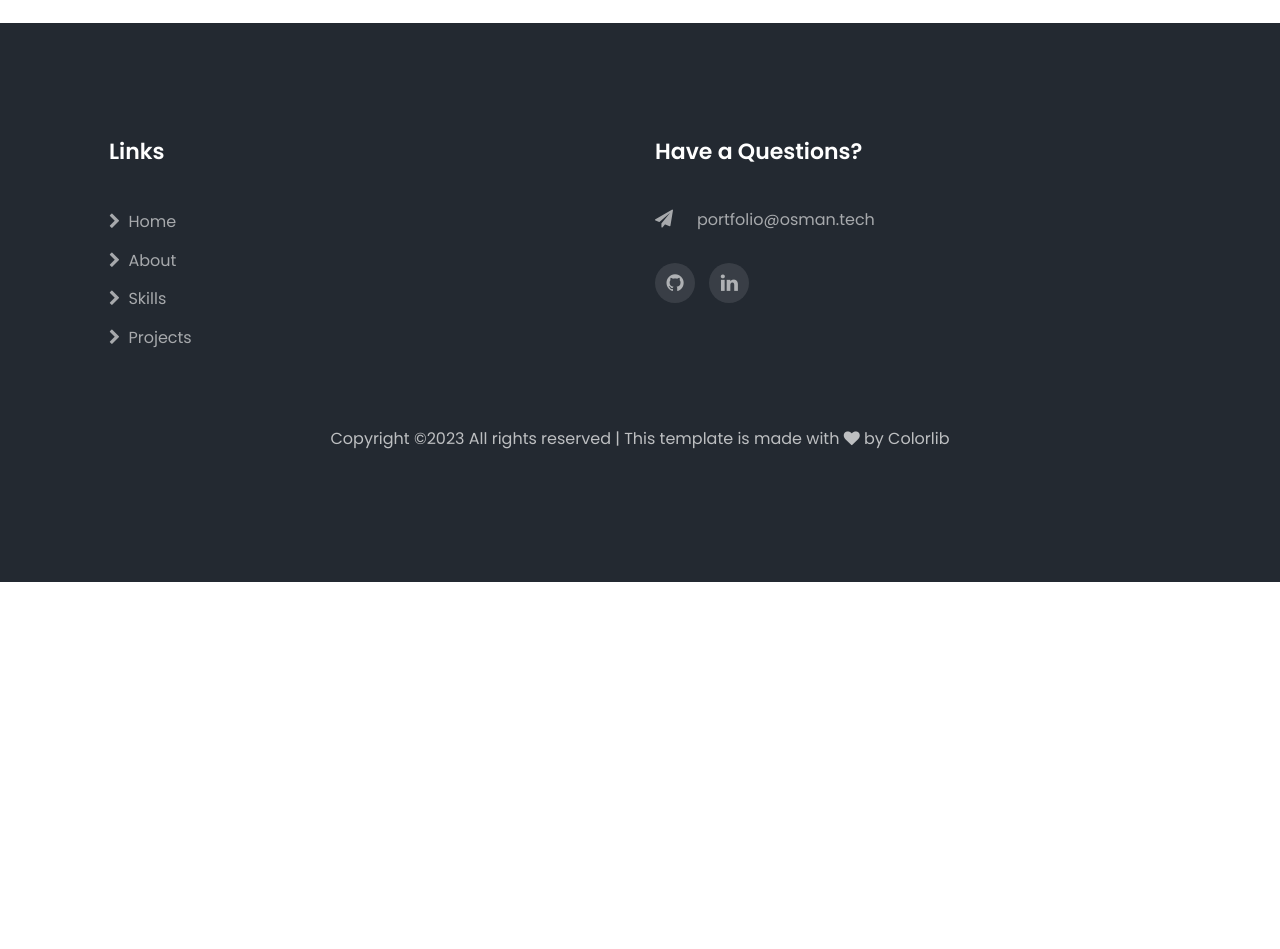
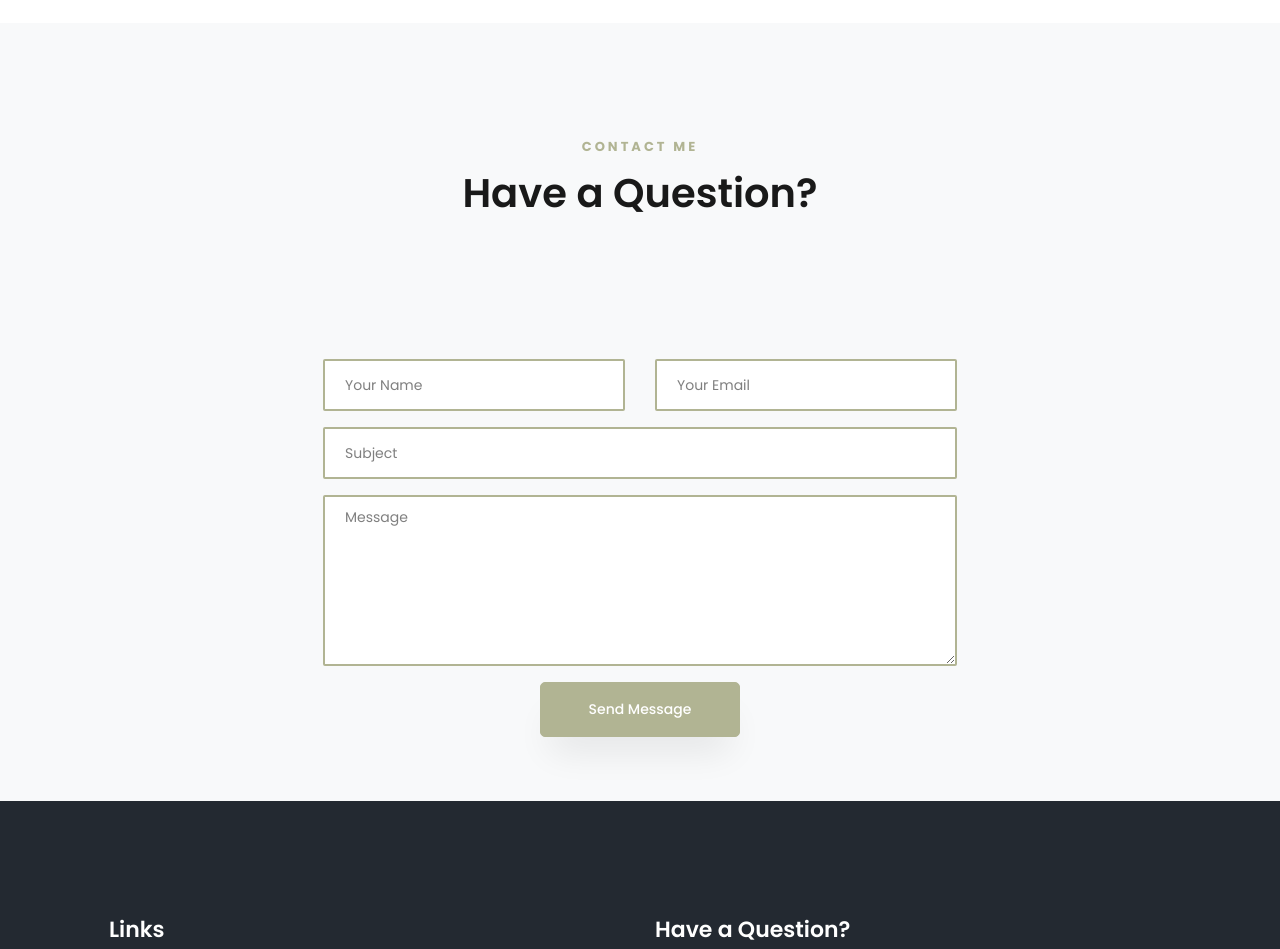
Before and after one commit to osmanaslancan/Blog, a plain HTML site: page index.html in a window 1280 px wide. Shown: the part 4040-4989 px from the top of the page. Before the commit the page ends 4622 px from the top, so only its background shows below. Drawn offline with Linux system fonts and the light colour scheme; some packages are replaced by stand-ins of ours; no server answers; files whose address does not match are found by name.

Commit message:
add mail send

```diff
--- a/index.html
+++ b/index.html
@@ -235,6 +235,54 @@
 		</div>
 	</section>
 
+
+
+  <section class="ftco-section bg-light contact-section ftco-no-pb" id="contact-section">
+		<div class="container">
+			<div class="row justify-content-center mb-5 pb-3">
+				<div class="col-md-7 heading-section text-center ftco-animate fadeInUp ftco-animated">
+					<span class="subheading">Contact Me</span>
+					<h2 class="mb-4">Have a Question?</h2>
+				</div>
+			</div>
+
+			<div class="row block-9 justify-content-center">
+				<div class="col-md-8">
+					<form action="#" class="bg-light p-4 p-md-5 contact-form">
+						<div class="row">
+							<div class="col-md-6">
+								<div class="form-group">
+									<input type="text" class="form-control" id="mail-name" placeholder="Your Name">
+								</div>
+							</div>
+							<div class="col-md-6">
+								<div class="form-group">
+									<input type="text" class="form-control" id="mail-email" placeholder="Your Email">
+								</div>
+							</div>
+							<div class="col-md-12">
+								<div class="form-group">
+									<input type="text" class="form-control" id="mail-subject" placeholder="Subject">
+								</div>
+							</div>
+							<div class="col-md-12">
+								<div class="form-group">
+									<textarea name="" id="" cols="30" rows="7" id="mail-message" class="form-control" placeholder="Message"></textarea>
+								</div>
+							</div>
+							<div class="col-md-12 d-flex justify-content-center">
+								<div class="form-group">
+									<input type="submit" value="Send Message" id="send-mail" class="btn btn-primary py-3 px-5">
+								</div>
+							</div>
+						</div>
+					</form>
+
+				</div>
+			</div>
+		</div>
+	</section>
+
 	<footer class="ftco-footer ftco-section">
 		<div class="container">
 			<div class="row mb-5">
@@ -251,7 +299,7 @@
 				</div>
 				<div class="col-md">
 					<div class="ftco-footer-widget mb-4">
-						<h2 class="ftco-heading-2">Have a Questions?</h2>
+						<h2 class="ftco-heading-2">Have a Question?</h2>
 						<div class="block-23 mb-3">
 							<ul>
 								<li><a href="mailto: portfolio@osman.tech"><span class="icon fa fa-paper-plane pr-4"></span><span class="text">portfolio@osman.tech</span></a></li>
--- a/js/main.js
+++ b/js/main.js
@@ -316,3 +316,33 @@ $(function() {
   }
 
 });
+
+
+
+$(function() {
+
+	$("#send-mail").on("click", function(e) {
+		e.preventDefault();
+		// get fields
+		var name = $("#mail-name").val();
+		var email = $("#mail-email").val();
+		var subject = $("#mail-subject").val();
+		var message = $("#mail-message").val();
+		// send post request to https://portfoliomailsender.azurewebsites.net/api/SendMail
+		$.ajax({
+			type: "POST",
+			url: "https://portfoliomailsender.azurewebsites.net/api/SendMail",
+			data: JSON.stringify({
+				"Name": name,
+				"Email": email,
+				"Subject": subject,
+				"Message": message
+			}),
+			contentType: "application/json; charset=utf-8",
+			dataType: "json",
+			success: function(data) {
+			}
+		});
+	});
+
+  });
```
